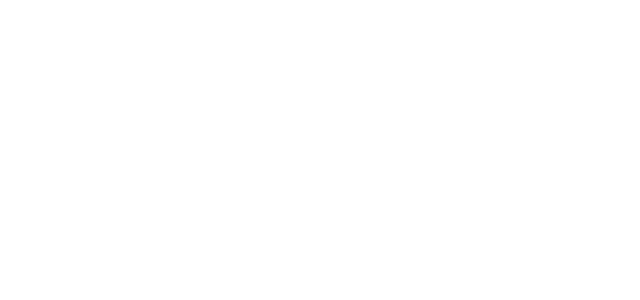
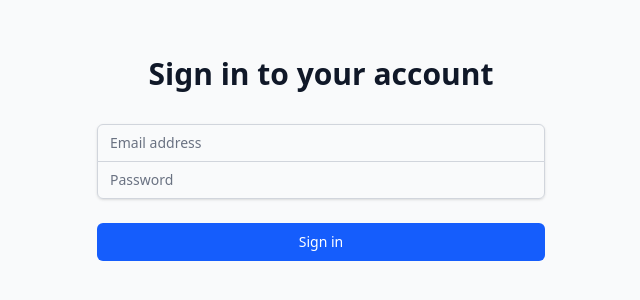
Before and after one commit to armaanepiic/my-react-project, a React (Vite) app: page /login in a window 1280 px wide. Before the commit this address had no page. Shown: the part 254-554 px from the top of the page, without its empty margins (319-959 px from the left). Built offline with nearby package versions, Linux system fonts and the light colour scheme.

Commit message:
configured router, add routes, Link and useNavigate

```diff
--- /dev/null
+++ b/src/pages/About.jsx
@@ -0,0 +1,34 @@
+export default function About() {
+  return (
+    <div className="container mx-auto px-4 py-8">
+      <h1 className="text-3xl font-bold mb-6">About Our App</h1>
+      <div className="grid grid-cols-1 md:grid-cols-2 gap-8">
+        <div className="bg-white p-6 rounded-lg shadow-md">
+          <h2 className="text-xl font-semibold mb-4">Our Mission</h2>
+          <p className="text-gray-700 mb-4">
+            We strive to create intuitive and powerful web applications that help
+            users achieve their goals efficiently and effectively.
+          </p>
+        </div>
+        <div className="bg-white p-6 rounded-lg shadow-md">
+          <h2 className="text-xl font-semibold mb-4">Technologies</h2>
+          <ul className="list-disc list-inside text-gray-700">
+            <li>React</li>
+            <li>React Router</li>
+            <li>Context API</li>
+            <li>Tailwind CSS</li>
+          </ul>
+        </div>
+      </div>
+      <div className="mt-8 bg-white p-6 rounded-lg shadow-md">
+        <h2 className="text-xl font-semibold mb-4">Contact Us</h2>
+        <p className="text-gray-700">
+          Have questions or suggestions? Feel free to reach out to us at{' '}
+          <a href="mailto:contact@example.com" className="text-blue-600 hover:text-blue-800">
+            contact@example.com
+          </a>
+        </p>
+      </div>
+    </div>
+  );
+}
--- /dev/null
+++ b/src/pages/Dashboard.jsx
@@ -0,0 +1,5 @@
+import MainContent from "../components/MainContent";
+
+export default function Dashboard() {
+  return <MainContent />;
+}
--- /dev/null
+++ b/src/pages/Login.jsx
@@ -0,0 +1,81 @@
+import { useState } from 'react';
+import { useNavigate } from 'react-router';
+
+export default function Login() {
+  const [formData, setFormData] = useState({
+    email: '',
+    password: '',
+  });
+  const navigate = useNavigate();
+
+  const handleChange = (e) => {
+    const { name, value } = e.target;
+    setFormData(prev => ({
+      ...prev,
+      [name]: value
+    }));
+  };
+
+  const handleSubmit = (e) => {
+    e.preventDefault();
+    // Here you would typically handle the login logic
+    console.log('Login attempted with:', formData);
+    // For demo purposes, navigate to home after form submission
+    navigate('/');
+  };
+
+  return (
+    <div className="min-h-screen flex items-center justify-center bg-gray-50 py-12 px-4 sm:px-6 lg:px-8">
+      <div className="max-w-md w-full space-y-8">
+        <div>
+          <h2 className="mt-6 text-center text-3xl font-extrabold text-gray-900">
+            Sign in to your account
+          </h2>
+        </div>
+        <form className="mt-8 space-y-6" onSubmit={handleSubmit}>
+          <div className="rounded-md shadow-sm -space-y-px">
+            <div>
+              <label htmlFor="email" className="sr-only">
+                Email address
+              </label>
+              <input
+                id="email"
+                name="email"
+                type="email"
+                required
+                className="appearance-none rounded-none relative block w-full px-3 py-2 border border-gray-300 placeholder-gray-500 text-gray-900 rounded-t-md focus:outline-none focus:ring-blue-500 focus:border-blue-500 focus:z-10 sm:text-sm"
+                placeholder="Email address"
+                value={formData.email}
+                onChange={handleChange}
+              />
+            </div>
+            <div>
+              <label htmlFor="password" className="sr-only">
+                Password
+              </label>
+              <input
+                id="password"
+                name="password"
+                type="password"
+                required
+                className="appearance-none rounded-none relative block w-full px-3 py-2 border border-gray-300 placeholder-gray-500 text-gray-900 rounded-b-md focus:outline-none focus:ring-blue-500 focus:border-blue-500 focus:z-10 sm:text-sm"
+                placeholder="Password"
+                value={formData.password}
+                onChange={handleChange}
+              />
+            </div>
+          </div>
+
+          <div>
+            <button
+              type="submit"
+              className="group relative w-full flex justify-center py-2 px-4 border border-transparent text-sm font-medium rounded-md text-white bg-blue-600 hover:bg-blue-700 focus:outline-none focus:ring-2 focus:ring-offset-2 focus:ring-blue-500"
+            >
+              Sign in
+            </button>
+          </div>
+        </form>
+      </div>
+    </div>
+  );
+}
--- /dev/null
+++ b/src/pages/NotFound.jsx
@@ -0,0 +1,35 @@
+import { Link, useNavigate } from "react-router";
+
+export default function NotFound() {
+  const navigate = useNavigate();
+
+  return (
+    <div className="min-h-screen flex items-center justify-center bg-gray-50 px-4 py-12">
+      <div className="max-w-xl w-full text-center">
+        <h1 className="text-9xl font-bold text-blue-600">404</h1>
+        <h2 className="text-4xl font-semibold text-gray-900 mt-4">
+          Page Not Found
+        </h2>
+        <p className="text-gray-600 mt-4 mb-8">
+          Oops! The page you're looking for doesn't exist or has been moved.
+        </p>
+        <div className="flex gap-4 justify-center">
+          <Link
+            to="/"
+            className="inline-flex items-center px-6 py-3 border border-transparent text-base font-medium rounded-md text-white bg-blue-600 hover:bg-blue-700 focus:outline-none focus:ring-2 focus:ring-offset-2 focus:ring-blue-500 transition-colors duration-200"
+          >
+            Go Back Home
+          </Link>
+          <button
+            onClick={() => {
+              navigate("/login");
+            }}
+            className="inline-flex items-center px-6 py-3 border border-transparent text-base font-medium rounded-md text-white bg-blue-600 hover:bg-blue-700 focus:outline-none focus:ring-2 focus:ring-offset-2 focus:ring-blue-500 transition-colors duration-200"
+          >
+            Login
+          </button>
+        </div>
+      </div>
+    </div>
+  );
+}
--- /dev/null
+++ b/src/pages/Profile.jsx
@@ -0,0 +1,23 @@
+import { useLocation, useParams, useSearchParams } from "react-router";
+
+export default function Profile() {
+  const { profileId } = useParams();
+  const [searchParams, setSearchParams] = useSearchParams();
+  const location = useLocation();
+
+  console.log(location);
+
+  return (
+    <div>
+      <p>{`Profile ID: ${profileId}`}</p>
+      <p>{`Search params: ${searchParams.get("mode")}`}</p>
+      <button
+        onClick={() => {
+          setSearchParams({ user: "Kamrul Hasan" });
+        }}
+      >
+        Set User in Search Query
+      </button>
+    </div>
+  );
+}
--- /dev/null
+++ b/src/pages/RootLayout.jsx
@@ -0,0 +1,19 @@
+import { Outlet } from "react-router";
+
+import Header from "../components/Header";
+import Sidebar from "../components/Sidebar";
+import ThemeProvider from "../providers/ThemeProvider";
+
+export default function RootLayout() {
+  return (
+    <ThemeProvider>
+      <div className="min-h-screen flex flex-col">
+        <Header />
+        <div className="flex flex-1">
+          <Sidebar />
+          <Outlet />
+        </div>
+      </div>
+    </ThemeProvider>
+  );
+}
--- a/src/router/AppRouter.jsx
+++ b/src/router/AppRouter.jsx
@@ -1,11 +1,27 @@
 import { BrowserRouter, Route, Routes } from "react-router";
-import App from "../App";
+
+import About from "../pages/About";
+import Login from "../pages/Login";
+import NotFound from "../pages/NotFound";
+import RootLayout from "../pages/RootLayout";
+import Dashboard from "../pages/Dashboard";
+import Profile from "../pages/Profile";
+
 export default function AppRouter() {
   return (
     <BrowserRouter>
       <Routes>
-        <Route path="/" element={<App />} />
-        <Route path="about" element={<h1>About</h1>} />
+        <Route path="/" element={<RootLayout />}>
+          <Route index element={<Dashboard />} />
+          <Route path="dashboard" element={<Dashboard />} />
+          <Route path="profile" element={<Profile />} />
+          <Route path="profile/:profileId" element={<Profile />} />
+          <Route path="settings" element={<h1>settings</h1>} />
+          <Route path="help" element={<h1>help</h1>} />
+        </Route>
+        <Route path="about" element={<About />} />
+        <Route path="login" element={<Login />} />
+        <Route path="*" element={<NotFound />} />
       </Routes>
     </BrowserRouter>
   );
```
